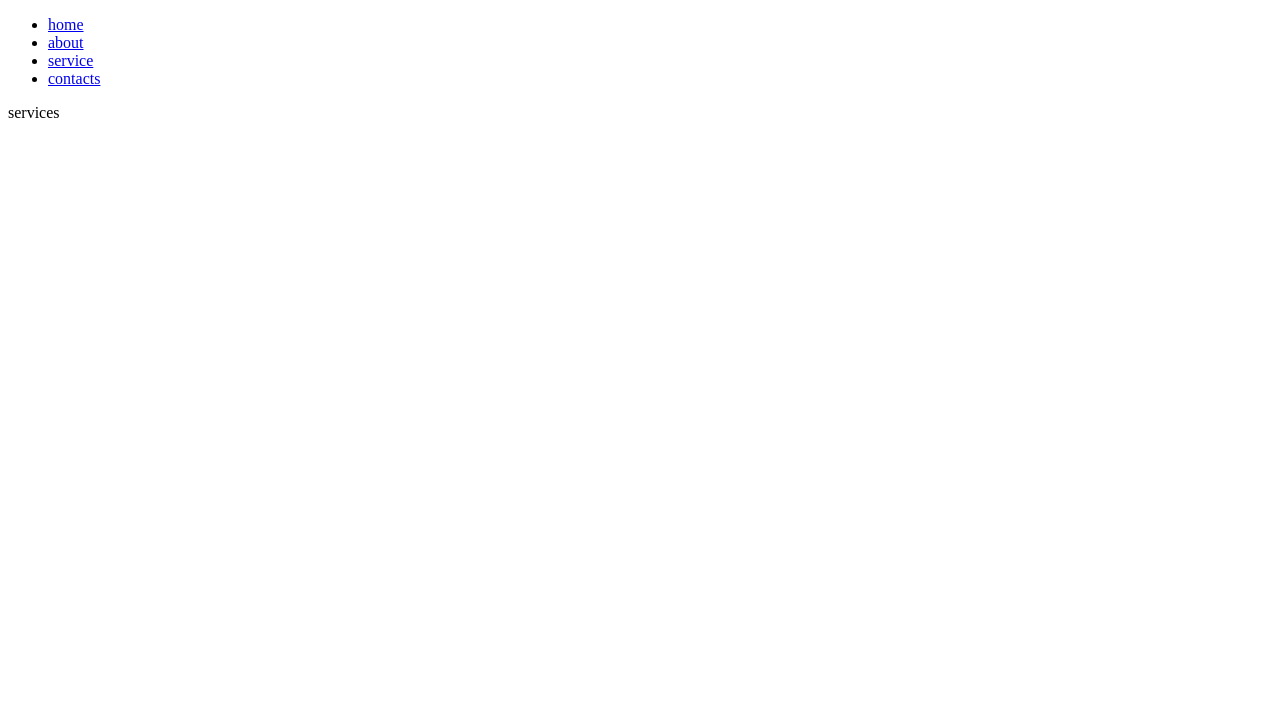
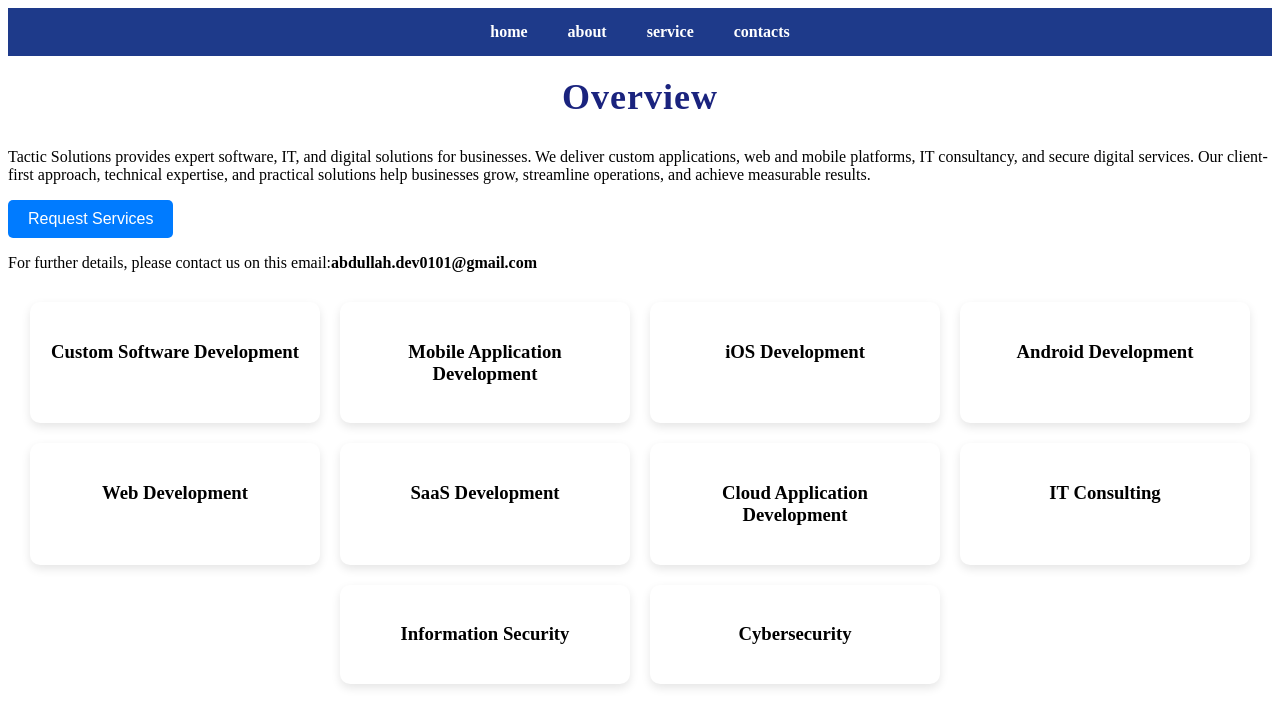
Before and after one commit to abdullah-dev010/tactic-web, a React (Create React App) app: page /services in a window 1280 px wide. Shown: the top 726 px of the page. Built offline with nearby package versions, Linux system fonts and the light colour scheme.

Commit message:
updated code

```diff
--- a/package.json
+++ b/package.json
@@ -9,6 +9,7 @@
     "@testing-library/user-event": "^13.5.0",
     "react": "^19.2.5",
     "react-dom": "^19.2.5",
+    "react-hook-form": "^7.74.0",
     "react-router-dom": "^7.14.2",
     "react-scripts": "5.0.1",
     "web-vitals": "^2.1.4"
--- /dev/null
+++ b/src/App.css
@@ -0,0 +1,27 @@
+.header {
+  background: #0f172a;
+  padding: 15px 0;
+}
+
+.navbar {
+  display: flex;
+  justify-content: center;
+}
+
+.nav-links {
+  list-style: none;
+  display: flex;
+  gap: 25px;
+  padding: 0;
+}
+
+.nav-links li a {
+  color: white;
+  text-decoration: none;
+  font-size: 16px;
+  transition: 0.3s;
+}
+
+.nav-links li a:hover {
+  color: #38bdf8;
+}
--- a/src/App.js
+++ b/src/App.js
@@ -1,6 +1,6 @@
 import { RouterProvider } from 'react-router-dom';
 import { router } from './router';
-import "/App.css";
+import "./App.css";
 
 
 
--- a/src/component.jsx/navbar.jsx
+++ b/src/component.jsx/navbar.jsx
@@ -3,8 +3,8 @@ import { Link, Outlet } from "react-router-dom";
 export function Navi(){
     return(
         <>
-        <nav>
-          <ul>
+        <nav className="header">
+          <ul >
 
             <li>
                  <Link to="/">home</Link>
--- a/src/pages.jsx/about.jsx
+++ b/src/pages.jsx/about.jsx
@@ -1,18 +1,7 @@
 export function About(){
     return(
         <div>
-
-           <h1>Contact Us</h1>
-
-      <form>
-        <input type="text" placeholder="Your Name" />
-        <br />
-        <input type="email" placeholder="Your Email" />
-        <br />
-        <textarea placeholder="Your Message"></textarea>
-        <br />
-        <button>Send</button>
-      </form>
+        <h1>hello</h1>
         </div>
     )
 }
--- a/src/pages.jsx/contacts.jsx
+++ b/src/pages.jsx/contacts.jsx
@@ -1,8 +1,43 @@
-export function Contacts(){
-    return(
+import { useForm } from "react-hook-form";
+
+export function Contacts() {
+    const { handleSubmit, watch, register, formState: { errors, isSubmitting } } = useForm();
+
+    return (
         <div>
-            <h1>hello</h1>
-        contacts
+            <form onSubmit={handleSubmit(() => {})}>
+
+                <label>Officer Name</label>
+                <input
+                    {...register("officername", {
+                        required: "true",
+                        maxLength: {
+                            value: 15,
+                            message: "Max length should be 15"
+                        },
+                        minLength: {
+                            value: 6,
+                            message: "Min length should be 6"
+                        }
+                    })}
+                />
+
+                {errors.officername && <p>{errors.officername.message}</p>}
+
+                <label>Secure Email</label>
+                <input
+                    {...register("secureemail", {
+                        required: true,
+                        pattern: {
+                            value: /^[^\s@]+@[^\s@]+\.[^\s@]+$/,
+                            message: "Invalid email format"
+                        }
+                    })}
+                />
+
+                {errors.secureemail && <p>{errors.secureemail.message}</p>}
+
+            </form>
         </div>
-    )
+    );
 }
--- a/src/pages.jsx/home.css
+++ b/src/pages.jsx/home.css
@@ -95,3 +95,57 @@
   transform: translateY(-8px);
   background: #eef2ff;
 }
+
+.navbar {
+  display: flex;
+  justify-content: center;
+}
+
+.nav-links {
+  list-style: none;
+  display: flex;
+  gap: 25px;
+  padding: 0;
+}
+
+.nav-links li a {
+  color: #ffffff !important;
+  text-decoration: none;
+  font-size: 16px;
+  transition: 0.3s;
+}
+
+.nav-links li a:hover {
+  color: white;
+}
+.header {
+  background: #1e3a8a;   /* Outclass Dark Blue */
+  padding: 15px 0;
+}
+
+/* ul styling */
+.header ul {
+  list-style: none;
+  margin: 0;
+  padding: 0;
+  text-align: center;
+}
+
+/* li inline karne ke liye */
+.header li {
+  display: inline-block;
+  margin: 0 20px;
+}
+
+/* TEXT WHITE — ye main fix hai */
+.header a {
+  color: white;
+  text-decoration: none;
+  font-size: 16px;
+  font-weight: bold;
+}
+
+/* hover effect */
+.header a:hover {
+  color: #38bdf8;
+}
--- /dev/null
+++ b/src/pages.jsx/services.css
@@ -0,0 +1,54 @@
+.heading {
+    text-align: center;
+    font-size: 36px;
+    font-weight: bold;
+    margin-top: 20px;
+    color: #1a237e;
+    letter-spacing: 1px;
+}
+/* .overview {
+  max-width: 800px;
+  margin: 0 auto;
+  padding: 20px;
+   text-align: center;
+} */
+.overview p {
+  white-space: normal;
+
+
+}
+.request {
+    padding: 10px 20px;
+    background-color: #007bff;
+    color: white;
+    border: none;
+    border-radius: 5px;
+    cursor: pointer;
+    font-size: 16px;
+}
+
+.request:hover {
+    background-color: #0056b3;
+}
+.cards {
+    display: flex;
+    flex-wrap: wrap;
+    gap: 20px;
+    justify-content: center;
+    margin-top: 30px;
+}
+
+.card {
+    width: 250px;
+    padding: 20px;
+    background-color: #fff;
+    border-radius: 10px;
+    box-shadow: 0 4px 10px rgba(0,0,0,0.1);
+    text-align: center;
+    transition: 0.3s;
+}
+
+.card:hover {
+    transform: translateY(-5px);
+    box-shadow: 0 8px 20px rgba(0,0,0,0.2);
+}
--- a/src/pages.jsx/services.jsx
+++ b/src/pages.jsx/services.jsx
@@ -1,7 +1,55 @@
+import "./services.css";
+import { Link } from "react-router-dom";
+
 export function Services(){
     return(
         <div>
-        services
+            <section>
+
+                <h1 className="heading">Overview</h1>
+
+                <p className="overview">
+                    Tactic Solutions provides expert software, IT, and digital solutions for businesses. We deliver custom applications, web and mobile platforms, IT consultancy, and secure digital services. Our client-first approach, technical expertise, and practical solutions help businesses grow, streamline operations, and achieve measurable results.
+                </p>
+
+                <Link to="/contacts">
+                    <button className="request">Request Services</button>
+                </Link>
+
+                <p>
+                    <p className="contact-text">
+            For further details, please contact us on this email:
+      <b>abdullah.dev0101@gmail.com</b>
+</p>
+                </p>
+
+
+                <div className="cards">
+
+                    <div className="card"><h3>Custom Software Development</h3></div>
+
+                    <div className="card"><h3>Mobile Application Development</h3></div>
+
+                    <div className="card"><h3>iOS Development</h3></div>
+
+                    <div className="card"><h3>Android Development</h3></div>
+
+                    <div className="card"><h3>Web Development</h3></div>
+
+                    <div className="card"><h3>SaaS Development</h3></div>
+
+                    <div className="card"><h3>Cloud Application Development</h3></div>
+
+                    <div className="card"><h3>IT Consulting</h3></div>
+
+                    <div className="card"><h3>Information Security</h3></div>
+
+                    <div className="card"><h3>Cybersecurity</h3></div>
+
+                </div>
+
+
+            </section>
         </div>
     )
 }
```
Also changed, not shown: 1 other file (tests, documents, lock files or other folders).
